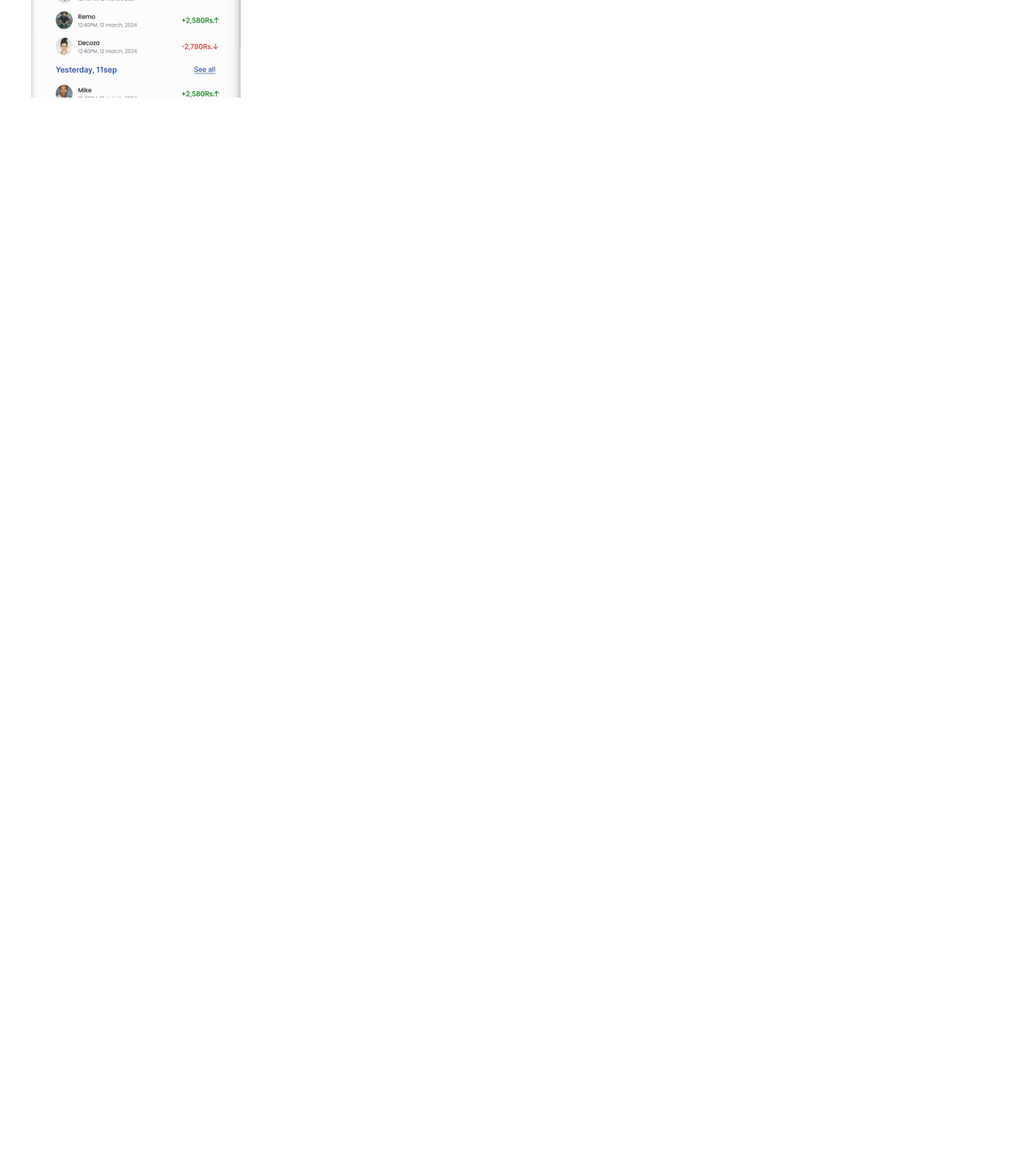
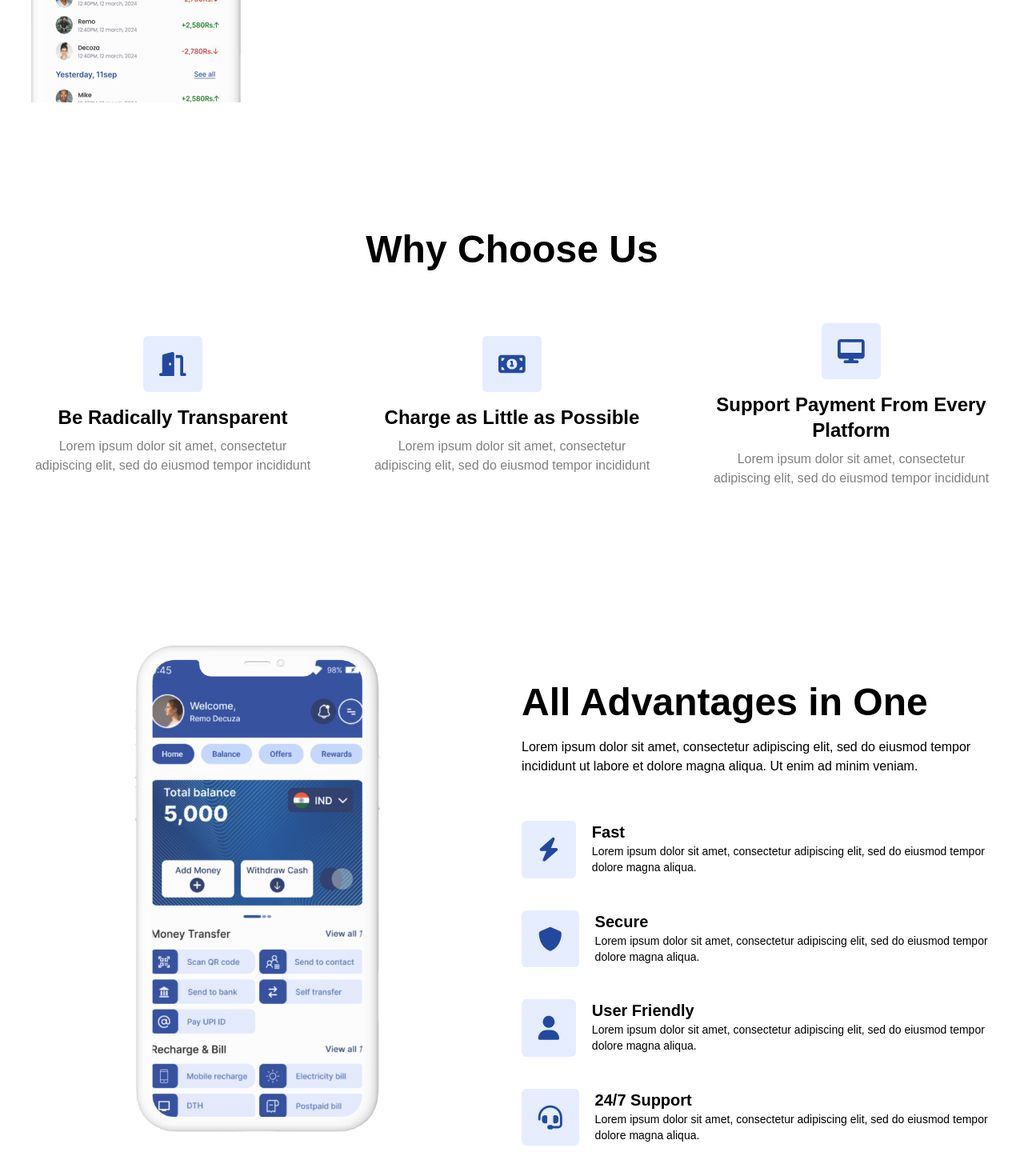
Before and after one commit to joshuaunity/cointech, a React (Vite) app: page / in a window 1280 px wide. Shown: the part 1856-3326 px from the top of the page at 80% size. Before the commit the page ends 2074 px from the top, so only its background shows below. Built offline with nearby package versions, Linux system fonts and the light colour scheme.

Commit message:
chore: Update components and grid layout in App and Features

```diff
--- a/src/App.tsx
+++ b/src/App.tsx
@@ -1,7 +1,8 @@
 import './App.css'
 import Navbar from './components/Navbar';
 import Hero from './components/Hero';
-import Features from './components/features';
+import Features from './components/Features';
+import Why from './components/Why';
 import herOrnament from './assets/ornaments.svg';
 
 function App() {
@@ -15,6 +16,7 @@ function App() {
 
       <div className='container px-4 xl:mx-auto'>
         <Features />
+        <Why />
       </div>
 
         <div className='mt-24'>
--- /dev/null
+++ b/src/components/Why.tsx
@@ -0,0 +1,104 @@
+import React from 'react';
+import { FontAwesomeIcon } from '@fortawesome/react-fontawesome';
+import { faBolt, faShield, faUser, faHeadset, faDoorOpen, faDesktop, faMoneyBill1 } from "@fortawesome/free-solid-svg-icons";
+import advantageMobile from '../assets/advantage-mobile.png';
+
+
+const Why: React.FC = () => {
+    return (
+        <div className='mt-16 md:mt-38 lg:mt-40'>
+            <div className='grid place-items-center'>
+                <h1 className='font-bold text-3xl md:text-5xl'>Why Choose Us</h1>
+            </div>
+            <div className='grid grid-cols-1 lg:grid-cols-3 gap-6 mt-12'>
+                <div className="flex flex-col items-center justify-center text-center p-5">
+                    <FontAwesomeIcon icon={faDoorOpen} className="bg-secondary text-3xl text-primary rounded-md p-5 mb-4" />
+                    <h1 className="font-bold text-2xl mb-2">Be Radically Transparent</h1>
+                    <p className="text-txtgray">
+                        Lorem ipsum dolor sit amet, consectetur adipiscing elit, sed do eiusmod tempor incididunt
+                    </p>
+                </div>
+
+                <div className="flex flex-col items-center justify-center text-center p-5">
+                    <FontAwesomeIcon icon={faMoneyBill1} className="bg-secondary text-3xl text-primary rounded-md p-5 mb-4" />
+                    <h1 className="font-bold text-2xl mb-2">Charge as Little as Possible</h1>
+                    <p className="text-txtgray">
+                        Lorem ipsum dolor sit amet, consectetur adipiscing elit, sed do eiusmod tempor incididunt
+                    </p>
+                </div>
+
+                <div className="flex flex-col items-center justify-center text-center p-5">
+                    <FontAwesomeIcon icon={faDesktop} className="bg-secondary text-3xl text-primary rounded-md p-5 mb-4" />
+                    <h1 className="font-bold text-2xl mb-2">Support Payment From Every Platform</h1>
+                    <p className="text-txtgray">
+                        Lorem ipsum dolor sit amet, consectetur adipiscing elit, sed do eiusmod tempor incididunt
+                    </p>
+                </div>
+            </div>
+
+            <div className='grid grid-cols-1 lg:grid-cols-2 gap-6 mt-16 lg:mt-40'>
+                <div className='grid place-items-center'>
+                    <img src={advantageMobile} className='w-2/4' alt="" />
+                </div>
+                <div className='mt-16 lg:mt-30'>
+                    <h1 className='font-extrabold text-3xl md:text-5xl'>All Advantages in One </h1>
+                    <p className='pt-5'>
+                        Lorem ipsum dolor sit amet, consectetur adipiscing elit, sed do eiusmod tempor incididunt ut labore et dolore magna aliqua. Ut enim ad minim veniam.
+                    </p>
+
+                    <div className='grid grid-rows-4 gap-y-10 pt-14'>
+                        <div className='flex space-x-5'>
+                            <FontAwesomeIcon icon={faBolt} className="bg-secondary text-3xl text-primary rounded-md p-[1.3rem] " />
+
+                            <div className='grid-rows-2 gap-y-8'>
+                                <h1 className='font-bold text-xl'>Fast</h1>
+                                <p className='text-sm'>
+                                    Lorem ipsum dolor sit amet, consectetur adipiscing elit, sed do eiusmod tempor
+                                    dolore magna aliqua.
+                                </p>
+                            </div>
+                        </div>
+
+                        <div className='flex space-x-5'>
+                            <FontAwesomeIcon icon={faShield} className="bg-secondary text-3xl text-primary rounded-md p-[1.3rem] " />
+
+                            <div className='grid-rows-2 gap-y-8'>
+                                <h1 className='font-bold text-xl'>Secure</h1>
+                                <p className='text-sm'>
+                                    Lorem ipsum dolor sit amet, consectetur adipiscing elit, sed do eiusmod tempor
+                                    dolore magna aliqua.
+                                </p>
+                            </div>
+                        </div>
+
+                        <div className='flex space-x-5'>
+                            <FontAwesomeIcon icon={faUser} className="bg-secondary text-3xl text-primary rounded-md p-[1.3rem] " />
+
+                            <div className='grid-rows-2 gap-y-8'>
+                                <h1 className='font-bold text-xl'>User Friendly</h1>
+                                <p className='text-sm'>
+                                    Lorem ipsum dolor sit amet, consectetur adipiscing elit, sed do eiusmod tempor
+                                    dolore magna aliqua.
+                                </p>
+                            </div>
+                        </div>
+
+                        <div className='flex space-x-5'>
+                            <FontAwesomeIcon icon={faHeadset} className="bg-secondary text-3xl text-primary rounded-md p-[1.3rem] " />
+
+                            <div className='grid-rows-2 gap-y-8'>
+                                <h1 className='font-bold text-xl'>24/7 Support</h1>
+                                <p className='text-sm'>
+                                    Lorem ipsum dolor sit amet, consectetur adipiscing elit, sed do eiusmod tempor
+                                    dolore magna aliqua.
+                                </p>
+                            </div>
+                        </div>
+                    </div>
+                </div>
+            </div>
+        </div>
+    );
+};
+
+export default Why;
--- a/src/components/features.tsx
+++ b/src/components/features.tsx
@@ -1,6 +1,7 @@
 import React from 'react';
+import { FontAwesomeIcon } from '@fortawesome/react-fontawesome';
+import { faMoneyBillTransfer, faCreditCard, faBagShopping } from "@fortawesome/free-solid-svg-icons";
 
-import arrowwDownUp from '../assets/arrow-down-up.svg';
 import werfastMobile from '../assets/werfast-mobile.png';
 
 
@@ -9,7 +10,8 @@ const Features: React.FC = () => {
         <div className='mt-16 md:mt-38 lg:mt-40'>
             <div className='grid grid-cols-1 lg:grid-cols-3 gap-6'>
                 <div className="flex flex-col items-center justify-center text-center p-5">
-                    <img src={arrowwDownUp} alt="" className="bg-secondary rounded-md p-3 mb-4" />
+                    <FontAwesomeIcon icon={faMoneyBillTransfer} className="bg-secondary text-3xl text-primary rounded-md p-5 mb-4" />
+
                     <h1 className="font-bold text-2xl mb-2">Send & Receive</h1>
                     <p className="text-txtgray">
                         Lorem ipsum dolor sit amet, consectetur adipiscing elit, sed do eiusmod tempor incididunt
@@ -17,7 +19,7 @@ const Features: React.FC = () => {
                 </div>
 
                 <div className="flex flex-col items-center justify-center text-center p-5">
-                    <img src={arrowwDownUp} alt="" className="bg-secondary rounded-md p-3 mb-4" />
+                    <FontAwesomeIcon icon={faCreditCard} className="bg-secondary text-3xl text-primary rounded-md p-5 mb-4" />
                     <h1 className="font-bold text-2xl mb-2">Online Payment</h1>
                     <p className="text-txtgray">
                         Lorem ipsum dolor sit amet, consectetur adipiscing elit, sed do eiusmod tempor incididunt
@@ -25,7 +27,7 @@ const Features: React.FC = () => {
                 </div>
 
                 <div className="flex flex-col items-center justify-center text-center p-5">
-                    <img src={arrowwDownUp} alt="" className="bg-secondary rounded-md p-3 mb-4" />
+                    <FontAwesomeIcon icon={faBagShopping} className="bg-secondary text-3xl text-primary rounded-md p-5 mb-4" />
                     <h1 className="font-bold text-2xl mb-2">Payment in Store</h1>
                     <p className="text-txtgray">
                         Lorem ipsum dolor sit amet, consectetur adipiscing elit, sed do eiusmod tempor incididunt
```
